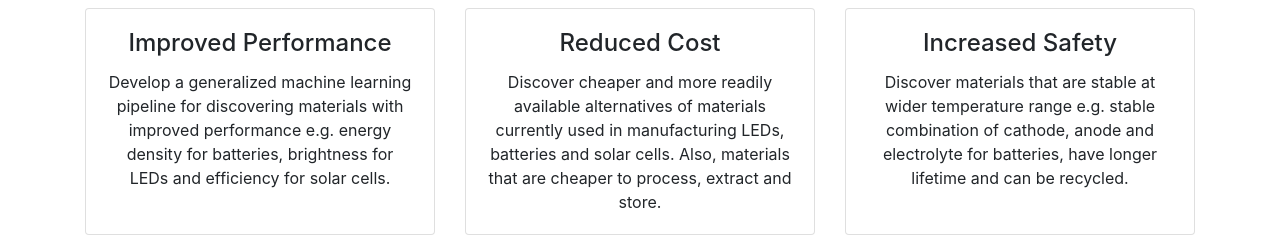
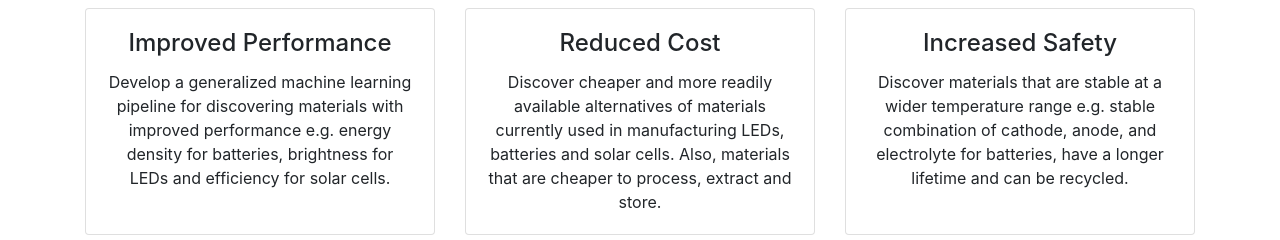
Before and after one commit to gauravsc/AI4MD-website, a website: page home.html in a window 1280 px wide. Shown: the part 446-686 px from the top of the page. Drawn offline with Linux system fonts and the light colour scheme.

Commit message:
small fix to the text on home page

```diff
--- a/home.html
+++ b/home.html
@@ -114,7 +114,7 @@
             <h4 class="card-title">Increased Safety</h4>
             <!-- <h6 class="card-subtitle"> CTO </h6> -->
             <p class="card-text">
-             Discover materials that are stable at wider temperature range e.g. stable combination of cathode, anode and electrolyte for batteries, have longer lifetime and can be recycled.
+             Discover materials that are stable at a wider temperature range e.g. stable combination of cathode, anode, and electrolyte for batteries, have a longer lifetime and can be recycled.
             </p>
           </div>
           <!-- <div class="card-footer">
```
